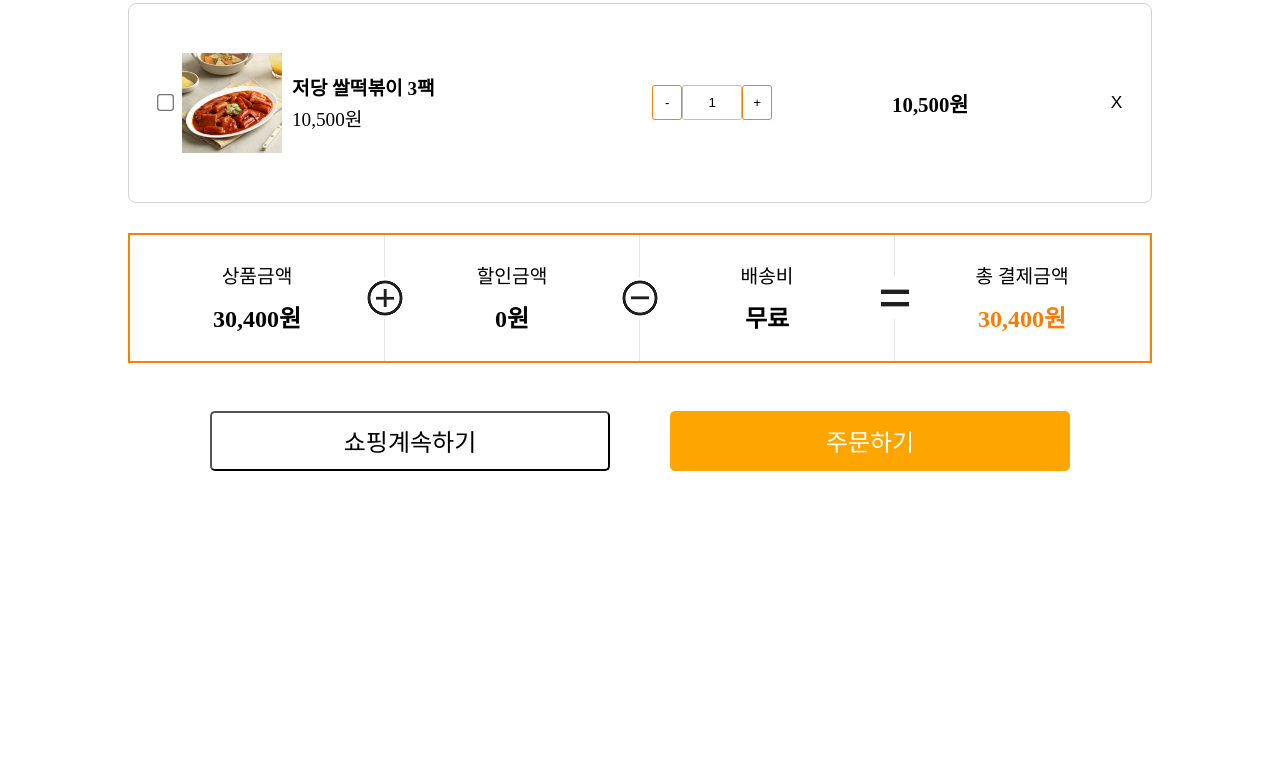
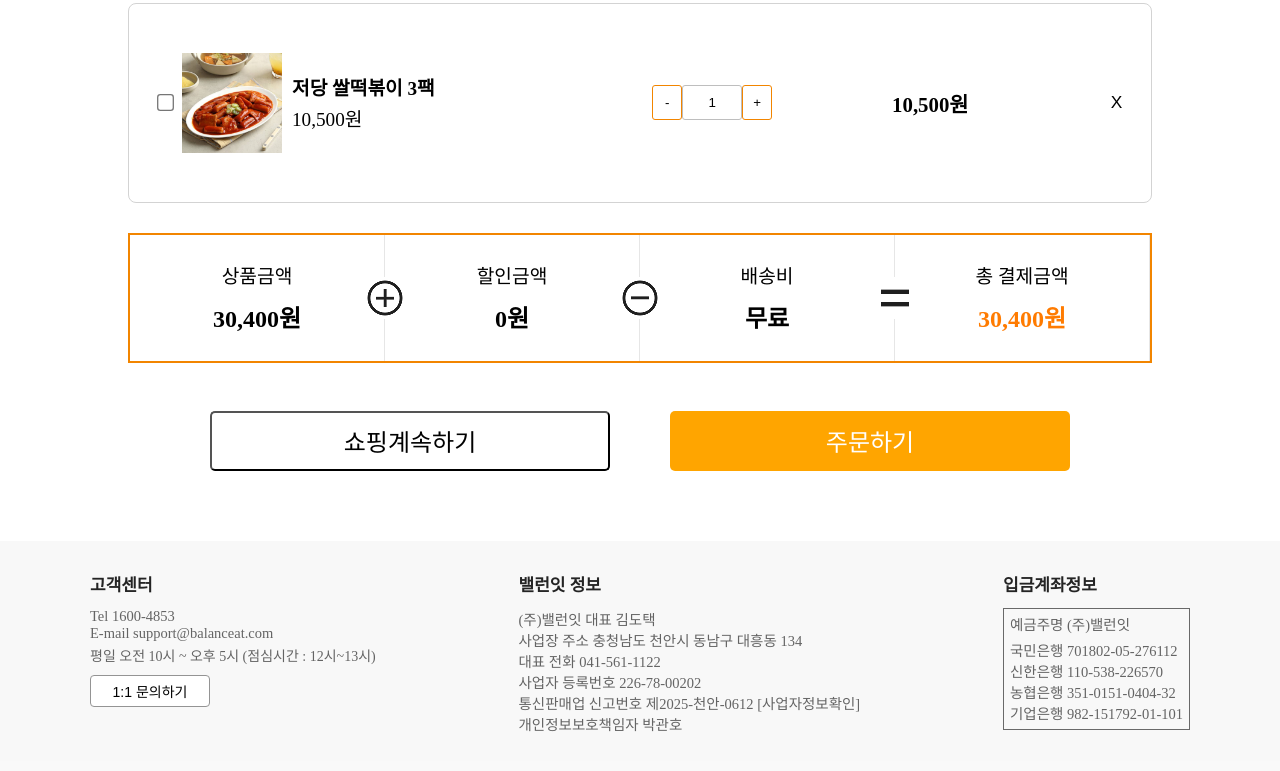
Before and after one commit to k-hyeongyu/stack-project, a React (Create React App) app: page /cart in a window 1280 px wide. Shown: the part 510-1281 px from the top of the page. Before the commit the page ends 981 px from the top, so only its background shows below. Built offline with nearby package versions, Linux system fonts and the light colour scheme; a web font is replaced by a local one; what chartjs-plugin-datalabels would draw is missing.

Commit message:
마지막 test-version에 카트 추가

```diff
--- a/src/cart/Cart.js
+++ b/src/cart/Cart.js
@@ -2,6 +2,7 @@ import { Navigate, useNavigate } from "react-router-dom";
 import './Cart.css'
 import CartItems from "./CartItems";
 import { useState } from "react";
+import Footer from "../health-pages/Footer";
 
 function Cart() {
     const navigate = useNavigate();
@@ -60,7 +61,7 @@ function Cart() {
 
             </div>
 
-
+            <Footer />
         </div>
     );
 }
```
